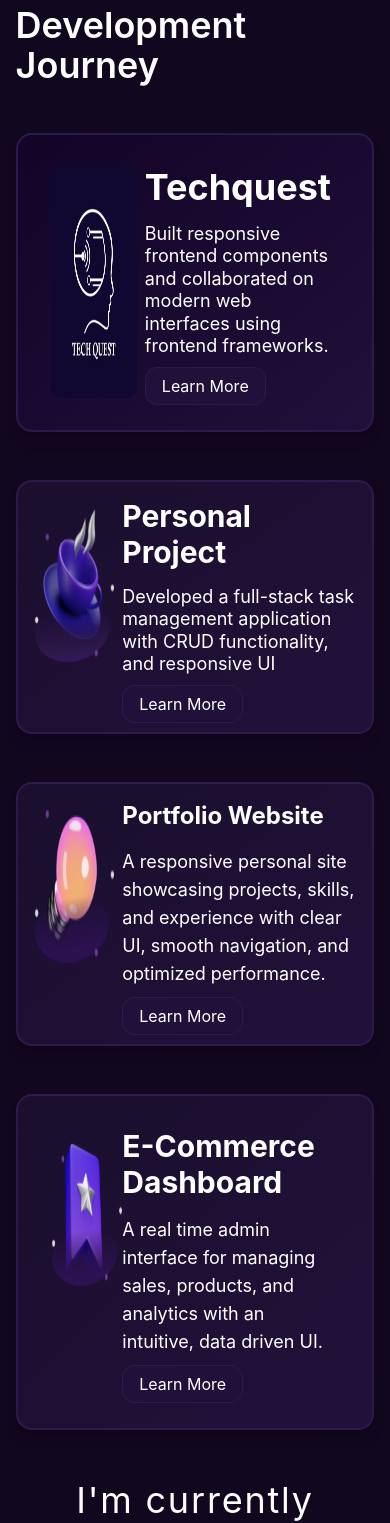
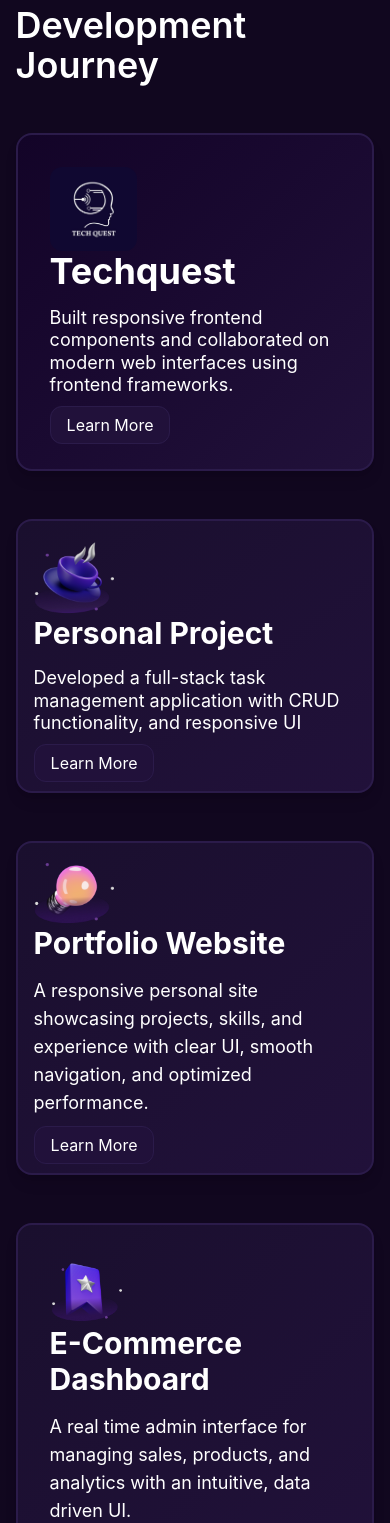
Before and after one commit to maracodez/New-profile, a React (Vite) app: page / in a window 390 px wide. Shown: the part 1920-3443 px from the top of the page. Built offline with nearby package versions, Linux system fonts and the light colour scheme.

Commit message:
re-stying lab file

```diff
--- a/src/component/layout/lab.tsx
+++ b/src/component/layout/lab.tsx
@@ -42,7 +42,7 @@ const lab = () => {
 			}}
 			className="md:flex md:flex-wrap md:gap-x-4 md:mt-8"
 		>
-			<div className="bg-gradient-to-br from-[#130428] to-[#21113A] border-2 border-[#2B1B4A] rounded-2xl shadow-lg p-8 mt-12 md:w-[48%] flex gap-2 md:gap-4">
+			<div className="bg-gradient-to-br from-[#130428] to-[#21113A] border-2 border-[#2B1B4A] rounded-2xl shadow-lg p-8 mt-12 md:w-[48%] md:flex gap-2 md:gap-4">
 				<img
 					src={tech}
 					alt=""
@@ -59,11 +59,11 @@ const lab = () => {
 					>Learn More</a>
 				</div>
 			</div>
-			<div className="bg-gradient-to-br from-[#1A0F2E] to-[#21113A] border-2 border-[#2B1B4A] rounded-2xl shadow-lg p-4 md:p-8 mt-12 md:w-[50%] flex gap-2 md:gap-4">
+			<div className="bg-gradient-to-br from-[#1A0F2E] to-[#21113A] border-2 border-[#2B1B4A] rounded-2xl shadow-lg p-4 md:p-8 mt-12 md:w-[50%] md:flex gap-2 md:gap-4">
 				<img
 					src={task}
 					alt=""
-					className=" w-1/4 h-42"
+					className=" w-1/4 md:h-42"
 				/>
 				<div>
 					<h1 className="font-bold text-3xl md:text-4xl">Personal Project</h1>
@@ -76,14 +76,14 @@ const lab = () => {
 					>Learn More</a>
 				</div>
 			</div>
-			<div className="bg-gradient-to-br from-[#1A0F2E] to-[#21113A] border-2 border-[#2B1B4A] rounded-2xl shadow-lg p-4 md:p-8 mt-12 md:w-[48%] flex gap-2 md:gap-4">
+			<div className="bg-gradient-to-br from-[#1A0F2E] to-[#21113A] border-2 border-[#2B1B4A] rounded-2xl shadow-lg p-4 md:p-8 mt-12 md:w-[48%] md:flex gap-2 md:gap-4">
 				<img
 					src={bglight}
 					alt=""
-					className="w-1/4 h-42"
+					className="w-1/4 md:h-42"
 				/>
 				<div>
-					<h1 className="font-bold text-2xl md:text-4xl">Portfolio Website</h1>
+					<h1 className="font-bold text-3xl md:text-4xl">Portfolio Website</h1>
 					<p className="md:leading-tight text-lg py-4">A responsive personal site showcasing projects, skills, and experience with clear UI, smooth navigation, and optimized performance.</p>
 					<a
 						href="https://github.com/maracodez"
@@ -93,11 +93,11 @@ const lab = () => {
 					>Learn More</a>
 				</div>
 			</div>
-			<div className="bg-gradient-to-br from-[#1A0F2E] to-[#21113A] border-2 border-[#2B1B4A] rounded-2xl shadow-lg p-8 mt-12 md:w-[50%] flex md:gap-4">
+			<div className="bg-gradient-to-br from-[#1A0F2E] to-[#21113A] border-2 border-[#2B1B4A] rounded-2xl shadow-lg p-8 mt-12 md:w-[50%] md:flex md:gap-4">
 				<img
 					src={starred}
 					alt=""
-					className="w-1/4 h-42"
+					className=" w-1/4 md:h-42"
 				/>
 				<div>
 					<h1 className="font-bold text-3xl">E-Commerce Dashboard</h1>
```
